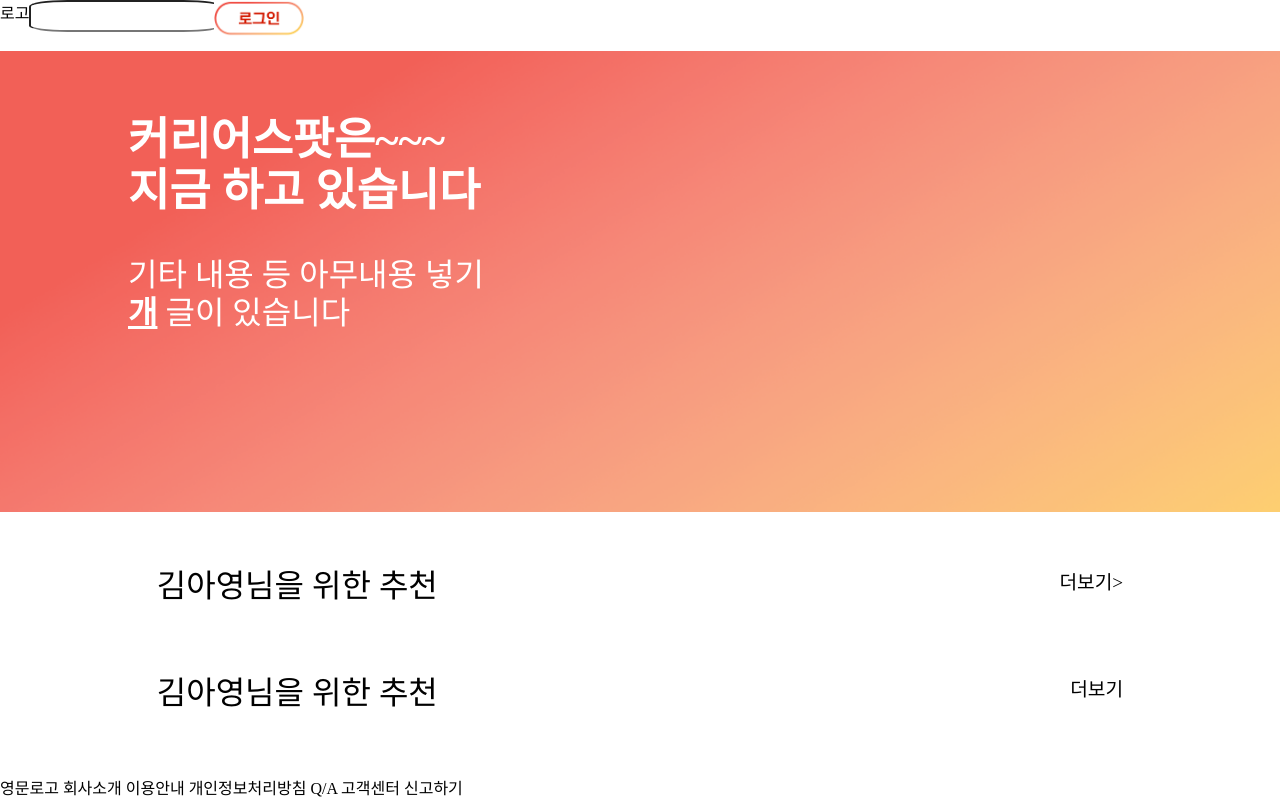
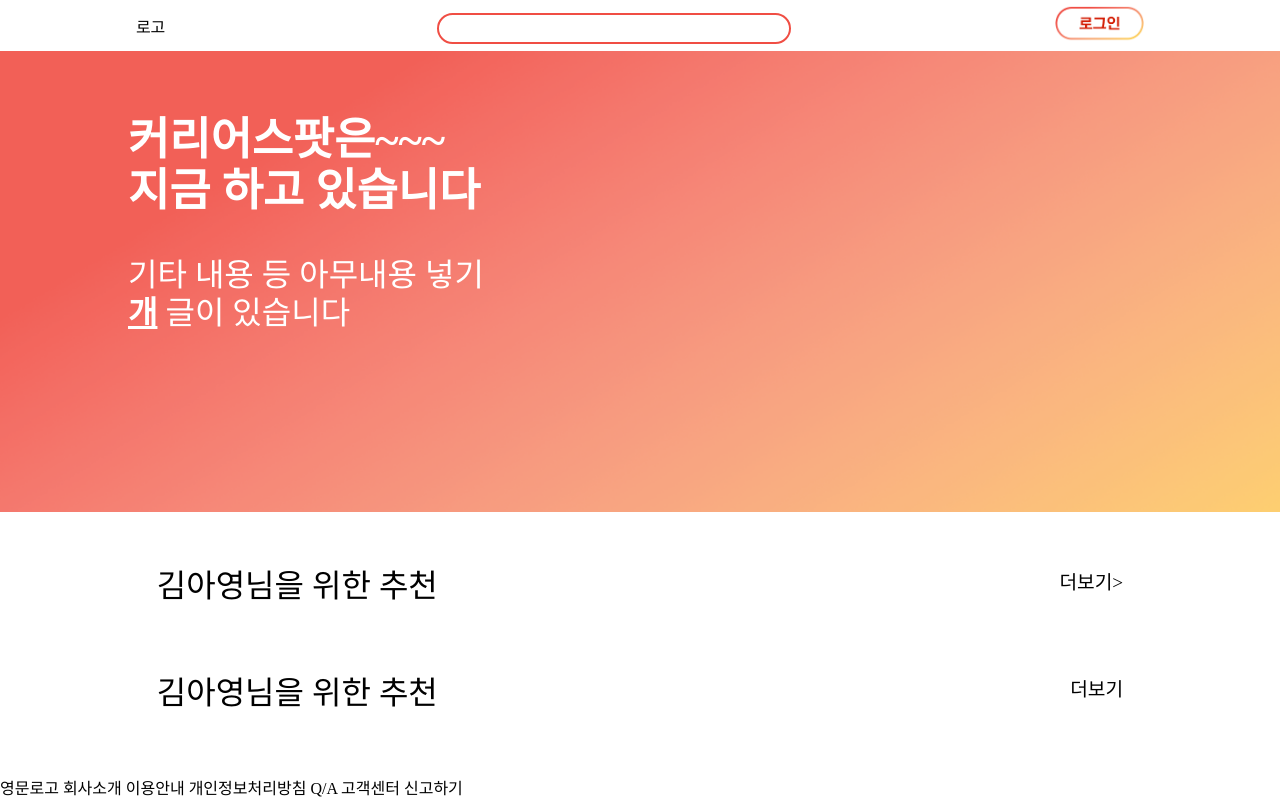
Before and after one commit to Re-Coder-3/front-end, a React (Create React App) app in the folder project/: page / in a window 1280 px wide. Built offline with nearby package versions, Linux system fonts and the light colour scheme.

Commit message:
상단바 완성
이미지는 임시로 캡쳐해서 만들었습니다

```diff
--- a/project/src/component/Header.js
+++ b/project/src/component/Header.js
@@ -8,7 +8,9 @@ const Head = styled.div`
   width: 100%;
   position: fixed;
   background-color: white;
-  display: flex
+  display: flex;
+  justify-content: space-around;
+  align-items: center;
 `
 const Login = styled.div`
   width: 7vw;
@@ -16,6 +18,7 @@ const Login = styled.div`
 
 const SearchDiv = styled.div`
   height: 2vw;
+  width: 27vw;
 `
 
 const Header = () => {
--- a/project/src/component/Search.js
+++ b/project/src/component/Search.js
@@ -4,7 +4,9 @@ import styled from "styled-components";
 const SearchInp = styled.input`
   height: 100%;
   width: 100%;
-  border-radius: 20%;
+  border-radius: 2vw;
+  border-color: #F04E44;
+  border-style: solid;
 `
 
 const Search = () => {
```
